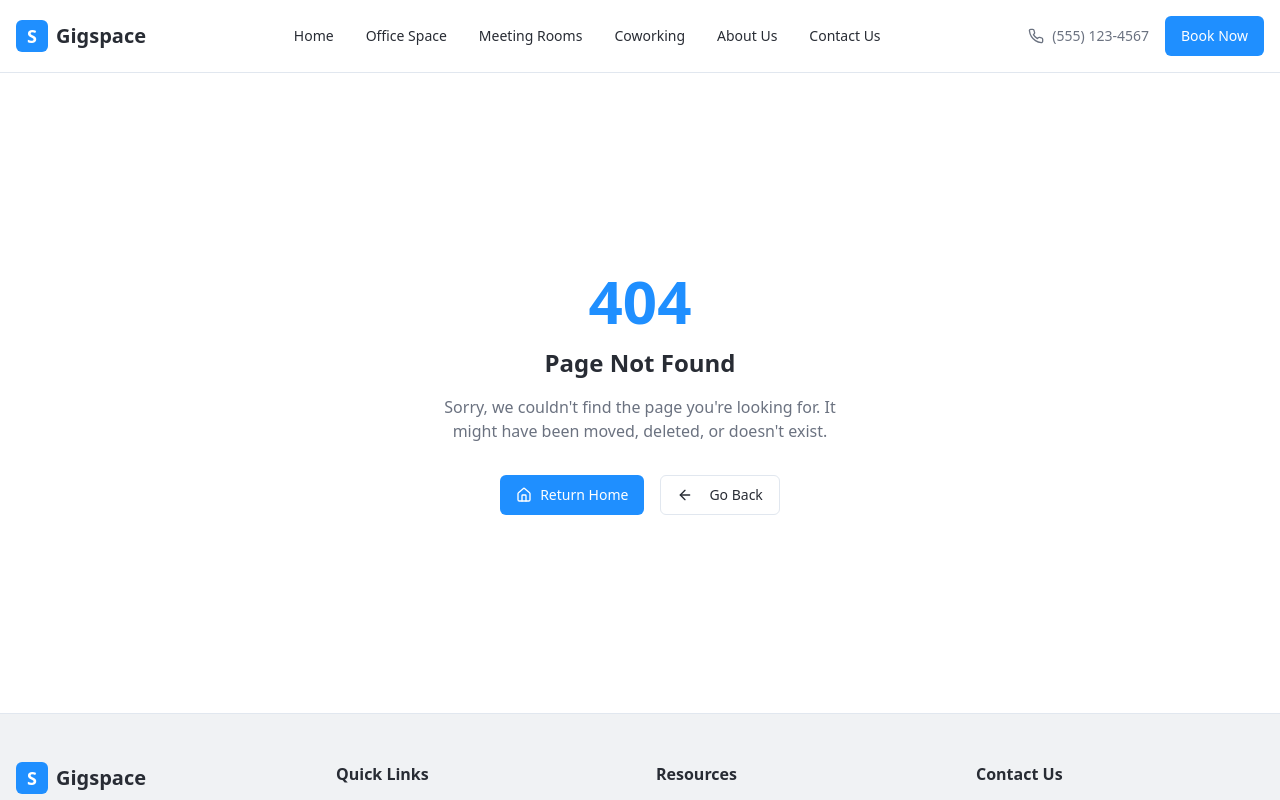
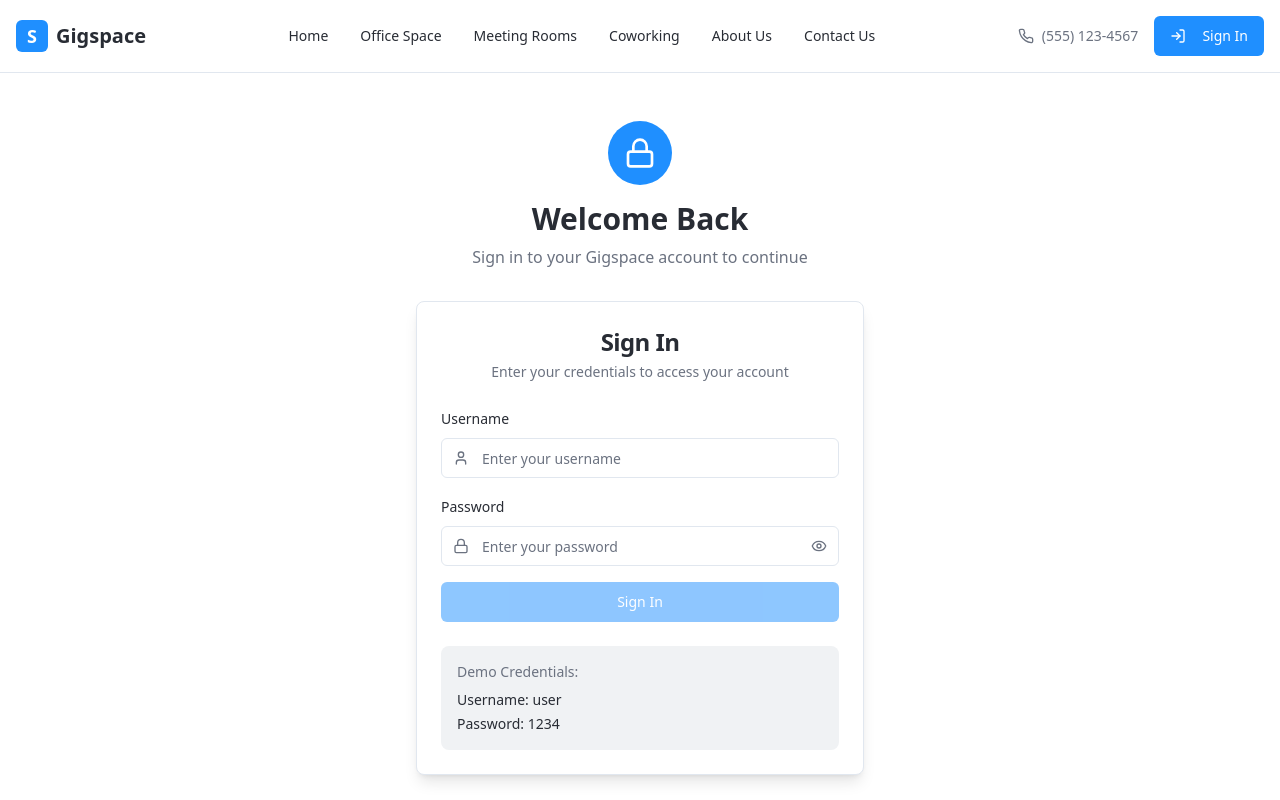
Before and after one commit to AbishekBala/smart-space-booker, a React (Vite) app: page /login in a window 1280 px wide. Shown: the top 800 px of the page. Built offline with nearby package versions, Linux system fonts and the light colour scheme.

Commit message:
login created

```diff
--- a/src/App.tsx
+++ b/src/App.tsx
@@ -12,6 +12,7 @@ import About from "./pages/About";
 import Contact from "./pages/Contact";
 import Spaces from "./pages/Spaces";
 import SpaceDetails from "./pages/SpaceDetails";
+import Login from "./pages/Login";
 import NotFound from "./pages/NotFound";
 
 const queryClient = new QueryClient();
@@ -24,6 +25,7 @@ const App = () => (
       <BrowserRouter>
         <Routes>
           <Route path="/" element={<Index />} />
+          <Route path="/login" element={<Login />} />
           <Route path="/office-booking" element={<OfficeBooking />} />
           <Route path="/meeting-rooms" element={<MeetingRooms />} />
           <Route path="/coworking" element={<Coworking />} />
--- a/src/components/Header.tsx
+++ b/src/components/Header.tsx
@@ -1,12 +1,19 @@
 import { Button } from "@/components/ui/button";
 import { Sheet, SheetContent, SheetTrigger } from "@/components/ui/sheet";
-import { Phone, Menu } from "lucide-react";
+import { Phone, Menu, LogIn, LogOut } from "lucide-react";
 import { Link, useLocation } from "react-router-dom";
 import { useState } from "react";
+import { useAuth } from "@/hooks/use-auth";
 
 const Header = () => {
   const location = useLocation();
   const [mobileMenuOpen, setMobileMenuOpen] = useState(false);
+  const { isLoggedIn, username, logout } = useAuth();
+
+  const handleLogout = () => {
+    logout();
+    setMobileMenuOpen(false);
+  };
 
   const isActive = (path: string) => location.pathname === path;
 
@@ -73,9 +80,26 @@ const Header = () => {
                     <Phone className="h-4 w-4" />
                     <span>(555) 123-4567</span>
                   </div>
-                  <Button className="w-full" onClick={() => setMobileMenuOpen(false)}>
-                    Book Now
-                  </Button>
+                  {isLoggedIn ? (
+                    <div className="space-y-2">
+                      <p className="text-sm text-muted-foreground">Welcome, {username}!</p>
+                      <Button
+                        variant="outline"
+                        className="w-full"
+                        onClick={handleLogout}
+                      >
+                        <LogOut className="h-4 w-4 mr-2" />
+                        Sign Out
+                      </Button>
+                    </div>
+                  ) : (
+                    <Link to="/login" onClick={() => setMobileMenuOpen(false)}>
+                      <Button className="w-full">
+                        <LogIn className="h-4 w-4 mr-2" />
+                        Sign In
+                      </Button>
+                    </Link>
+                  )}
                 </div>
               </nav>
             </SheetContent>
@@ -87,7 +111,22 @@ const Header = () => {
             <Phone className="h-4 w-4" />
             <span>(555) 123-4567</span>
           </div>
-          <Button>Book Now</Button>
+          {isLoggedIn ? (
+            <div className="flex items-center space-x-3">
+              <span className="text-sm text-muted-foreground">Welcome, {username}!</span>
+              <Button variant="outline" onClick={handleLogout}>
+                <LogOut className="h-4 w-4 mr-2" />
+                Sign Out
+              </Button>
+            </div>
+          ) : (
+            <Link to="/login">
+              <Button>
+                <LogIn className="h-4 w-4 mr-2" />
+                Sign In
+              </Button>
+            </Link>
+          )}
         </div>
       </div>
     </header>
--- /dev/null
+++ b/src/hooks/use-auth.tsx
@@ -0,0 +1,48 @@
+import { useState, useEffect } from "react";
+
+export interface AuthState {
+  isLoggedIn: boolean;
+  username: string;
+}
+
+export const useAuth = () => {
+  const [authState, setAuthState] = useState<AuthState>({
+    isLoggedIn: false,
+    username: "",
+  });
+
+  useEffect(() => {
+    const checkAuthStatus = () => {
+      const isLoggedIn = localStorage.getItem("isLoggedIn") === "true";
+      const username = localStorage.getItem("username") || "";
+      setAuthState({ isLoggedIn, username });
+    };
+
+    checkAuthStatus();
+
+    // Listen for storage changes (useful for multiple tabs)
+    window.addEventListener("storage", checkAuthStatus);
+
+    return () => {
+      window.removeEventListener("storage", checkAuthStatus);
+    };
+  }, []);
+
+  const login = (username: string) => {
+    localStorage.setItem("isLoggedIn", "true");
+    localStorage.setItem("username", username);
+    setAuthState({ isLoggedIn: true, username });
+  };
+
+  const logout = () => {
+    localStorage.removeItem("isLoggedIn");
+    localStorage.removeItem("username");
+    setAuthState({ isLoggedIn: false, username: "" });
+  };
+
+  return {
+    ...authState,
+    login,
+    logout,
+  };
+};
--- /dev/null
+++ b/src/pages/Login.tsx
@@ -0,0 +1,166 @@
+import { useState } from "react";
+import { Button } from "@/components/ui/button";
+import { Card, CardContent, CardDescription, CardHeader, CardTitle } from "@/components/ui/card";
+import { Input } from "@/components/ui/input";
+import { Label } from "@/components/ui/label";
+import { Alert, AlertDescription } from "@/components/ui/alert";
+import Header from "@/components/Header";
+import Footer from "@/components/Footer";
+import { useScrollToTop } from "@/hooks/use-scroll-to-top";
+import { useAuth } from "@/hooks/use-auth";
+import { Eye, EyeOff, Lock, User } from "lucide-react";
+import { useNavigate } from "react-router-dom";
+
+const Login = () => {
+  // Scroll to top when component mounts
+  useScrollToTop();
+
+  const navigate = useNavigate();
+  const { login } = useAuth();
+  const [username, setUsername] = useState("");
+  const [password, setPassword] = useState("");
+  const [showPassword, setShowPassword] = useState(false);
+  const [error, setError] = useState("");
+  const [isLoading, setIsLoading] = useState(false);
+
+  // Hardcoded credentials
+  const VALID_USERNAME = "user";
+  const VALID_PASSWORD = "1234";
+
+  const handleLogin = async (e: React.FormEvent) => {
+    e.preventDefault();
+    setError("");
+    setIsLoading(true);
+
+    // Simulate loading delay
+    await new Promise(resolve => setTimeout(resolve, 1000));
+
+    if (username === VALID_USERNAME && password === VALID_PASSWORD) {
+      // Use the auth hook to log in
+      login(username);
+
+      // Navigate to home page
+      navigate("/");
+    } else {
+      setError("Invalid username or password. Please try again.");
+    }
+
+    setIsLoading(false);
+  };
+
+  return (
+    <div className="min-h-screen bg-background flex flex-col">
+      <Header />
+
+      <main className="flex-1 flex items-center justify-center px-4 py-12">
+        <div className="w-full max-w-md space-y-8">
+          {/* Header Section */}
+          <div className="text-center space-y-2">
+            <div className="w-16 h-16 bg-primary rounded-full flex items-center justify-center mx-auto mb-4">
+              <Lock className="w-8 h-8 text-primary-foreground" />
+            </div>
+            <h1 className="text-3xl font-bold text-foreground">Welcome Back</h1>
+            <p className="text-muted-foreground">
+              Sign in to your Gigspace account to continue
+            </p>
+          </div>
+
+          {/* Login Form Card */}
+          <Card className="shadow-lg">
+            <CardHeader className="space-y-1">
+              <CardTitle className="text-2xl text-center">Sign In</CardTitle>
+              <CardDescription className="text-center">
+                Enter your credentials to access your account
+              </CardDescription>
+            </CardHeader>
+            <CardContent>
+              <form onSubmit={handleLogin} className="space-y-4">
+                {error && (
+                  <Alert variant="destructive">
+                    <AlertDescription>{error}</AlertDescription>
+                  </Alert>
+                )}
+
+                <div className="space-y-2">
+                  <Label htmlFor="username">Username</Label>
+                  <div className="relative">
+                    <User className="absolute left-3 top-3 h-4 w-4 text-muted-foreground" />
+                    <Input
+                      id="username"
+                      type="text"
+                      placeholder="Enter your username"
+                      value={username}
+                      onChange={(e) => setUsername(e.target.value)}
+                      className="pl-10"
+                      required
+                    />
+                  </div>
+                </div>
+
+                <div className="space-y-2">
+                  <Label htmlFor="password">Password</Label>
+                  <div className="relative">
+                    <Lock className="absolute left-3 top-3 h-4 w-4 text-muted-foreground" />
+                    <Input
+                      id="password"
+                      type={showPassword ? "text" : "password"}
+                      placeholder="Enter your password"
+                      value={password}
+                      onChange={(e) => setPassword(e.target.value)}
+                      className="pl-10 pr-10"
+                      required
+                    />
+                    <Button
+                      type="button"
+                      variant="ghost"
+                      size="sm"
+                      className="absolute right-0 top-0 h-full px-3 py-2 hover:bg-transparent"
+                      onClick={() => setShowPassword(!showPassword)}
+                    >
+                      {showPassword ? (
+                        <EyeOff className="h-4 w-4 text-muted-foreground" />
+                      ) : (
+                        <Eye className="h-4 w-4 text-muted-foreground" />
+                      )}
+                    </Button>
+                  </div>
+                </div>
+
+                <Button
+                  type="submit"
+                  className="w-full"
+                  disabled={isLoading || !username || !password}
+                >
+                  {isLoading ? "Signing In..." : "Sign In"}
+                </Button>
+              </form>
+
+              {/* Demo Credentials Info */}
+              <div className="mt-6 p-4 bg-muted rounded-lg">
+                <h4 className="text-sm font-medium text-muted-foreground mb-2">Demo Credentials:</h4>
+                <div className="text-sm space-y-1">
+                  <p><span className="font-medium">Username:</span> user</p>
+                  <p><span className="font-medium">Password:</span> 1234</p>
+                </div>
+              </div>
+            </CardContent>
+          </Card>
+
+          {/* Additional Links */}
+          <div className="text-center text-sm text-muted-foreground">
+            <p>
+              Don't have an account?{" "}
+              <Button variant="link" className="p-0 h-auto text-primary">
+                Contact us to get started
+              </Button>
+            </p>
+          </div>
+        </div>
+      </main>
+
+      <Footer />
+    </div>
+  );
+};
+
+export default Login;
```
